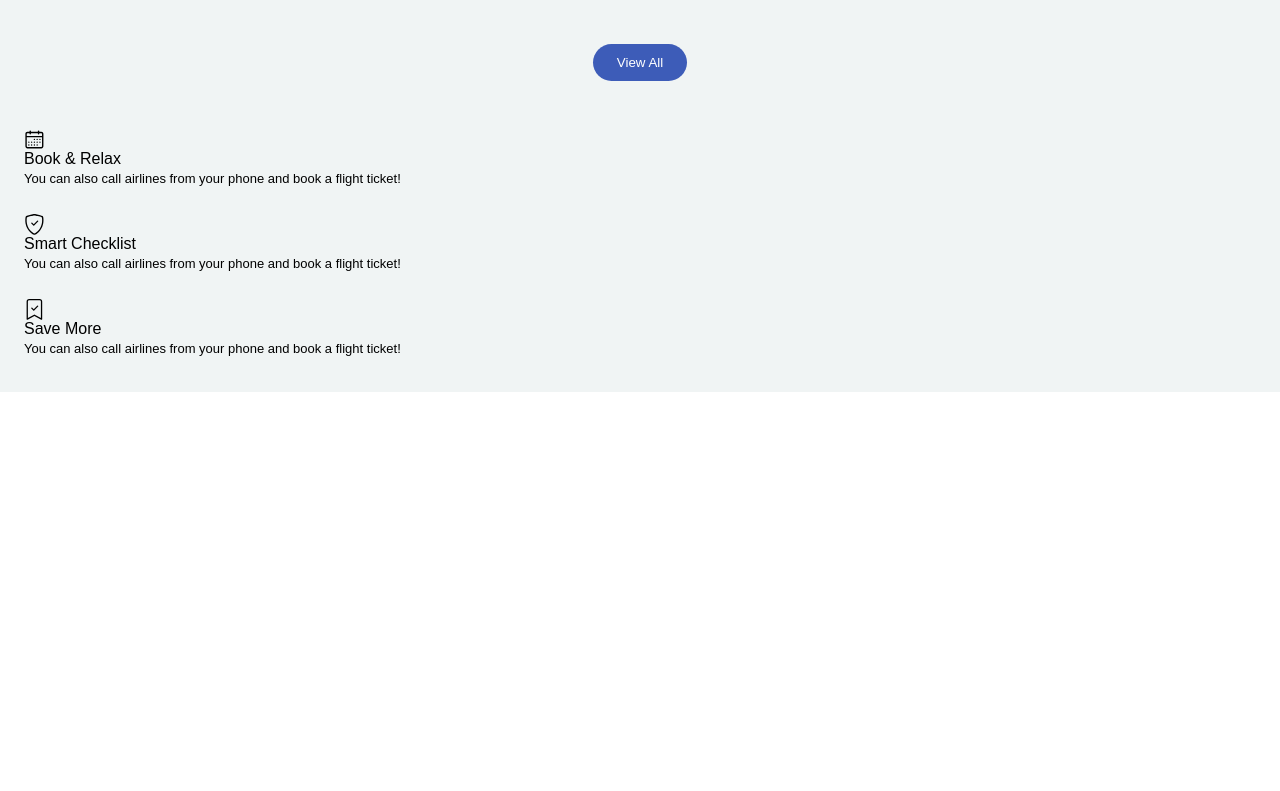
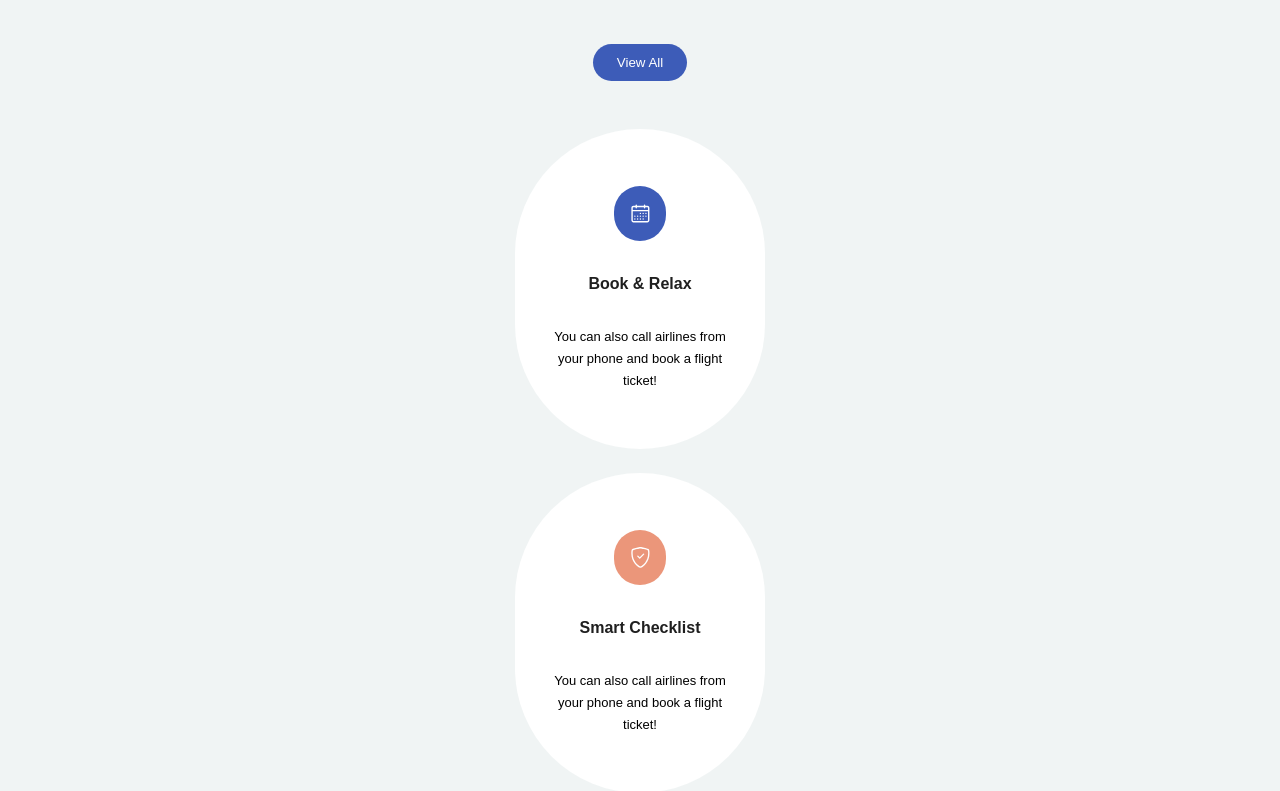
Before and after one commit to ja1antonio/MagFly-Ag-ncia-de-viagens, a React (Vite) app: page / in a window 1280 px wide. Shown: the part 2629-3420 px from the top of the page. Before the commit the page ends 3021 px from the top, so only its background shows below. Built offline with nearby package versions, Linux system fonts and the light colour scheme.

Commit message:
Info Finalizado

```diff
--- a/src/Components/Info/Info.jsx
+++ b/src/Components/Info/Info.jsx
@@ -26,7 +26,7 @@ const Info = () => {
             </p>
           </div>
           <div className="singleCard grid">
-            <div className="iconDiv flex">
+            <div className="iconDiv flex colorOne">
               <BsShieldCheck className="icon" />
             </div>
             <span className="cardTitle">Smart Checklist</span>
@@ -36,7 +36,7 @@ const Info = () => {
             </p>
           </div>
           <div className="singleCard grid">
-            <div className="iconDiv flex">
+            <div className="iconDiv flex colorTwo">
               <BsBookmarkCheck className="icon" />
             </div>
             <span className="cardTitle">Save More</span>
--- a/src/main.css
+++ b/src/main.css
@@ -362,4 +362,38 @@ h2 {
 .info .infoContainer .cardsDiv {
   gap: 1.5rem;
   margin-top: 3rem;
+}
+.info .infoContainer .cardsDiv .singleCard {
+  background: var(--color-white);
+  padding: 3rem 2rem;
+  border-radius: 10rem;
+  gap: 1rem;
+  text-align: center;
+  margin: auto;
+  height: 320px;
+  width: 90%;
+  max-width: 250px;
+}
+.info .infoContainer .cardsDiv .singleCard .iconDiv {
+  justify-content: center;
+  margin: auto;
+  background: var(--color-primary);
+  width: -moz-max-content;
+  width: max-content;
+  height: 55px;
+  padding: 1rem;
+  border-radius: 3rem;
+}
+.info .infoContainer .cardsDiv .singleCard .iconDiv .icon {
+  color: var(--color-white);
+}
+.info .infoContainer .cardsDiv .singleCard .cardTitle {
+  color: var(--color-black);
+  font-weight: 700;
+}
+.info .infoContainer .cardsDiv .singleCard .colorOne {
+  background: var(--color-one);
+}
+.info .infoContainer .cardsDiv .singleCard .colorTwo {
+  background: var(--color-two);
 }/*# sourceMappingURL=main.css.map */
--- a/src/main.scss
+++ b/src/main.scss
@@ -448,6 +448,46 @@ h2 {
     .cardsDiv {
       gap: 1.5rem;
       margin-top: 3rem;
+      .singleCard {
+          background: var(--color-white);
+          padding: 3rem 2rem;
+          border-radius: 10rem;
+          gap: 1rem;
+          text-align: center;
+          margin: auto;
+          height: 320px;
+          width: 90%;
+          max-width: 250px;
+          .iconDiv {
+            justify-content: center;
+            margin: auto;
+            background: var(--color-primary);
+            width: max-content;
+            height: 55px;
+            padding: 1rem;
+            border-radius: 3rem;
+
+            .icon{
+              color: var(--color-white);
+
+            }
+
+          }
+          .cardTitle {
+            color: var(--color-black);
+            font-weight: 700;
+          }
+
+          .colorOne {
+            background: var(--color-one);
+          }
+
+          .colorTwo {
+            background: var(--color-two);
+          }
+
+
+      }
 
     }
 
```
Also changed, not shown: 1 other file (tests, documents, lock files or other folders).
